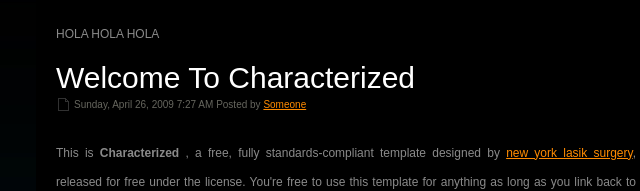
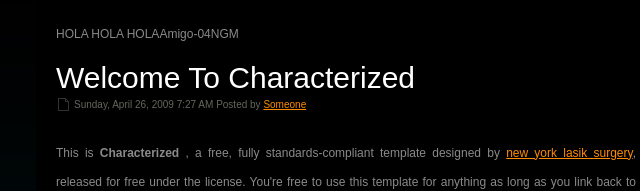
Before and after one commit to MartaNGorrocha/goal-04NGM, a plain HTML site: page index.html in a window 1280 px wide. Shown: the part 327-518 px from the top of the page, 124-764 px from the left. Drawn offline with Linux system fonts and the light colour scheme.

Commit message:
Añado un Amigo-04NGM al tercer HOLA del nuevo parrafo

```diff
--- a/index.html
+++ b/index.html
@@ -42,7 +42,7 @@
 		<div id="content">
 			<div id="banner"><img src="images/img09.jpg" alt="" /></div>
 			<div class="post">
-				<p>HOLA HOLA HOLA</p>
+				<p>HOLA HOLA HOLAAmigo-04NGM</p>
 				<h2 class="title"><a href="#">Welcome to Characterized </a></h2>
 				<p class="meta">Sunday, April 26, 2009 7:27 AM Posted by <a href="#">Someone</a></p>
 				<div class="entry">
```
